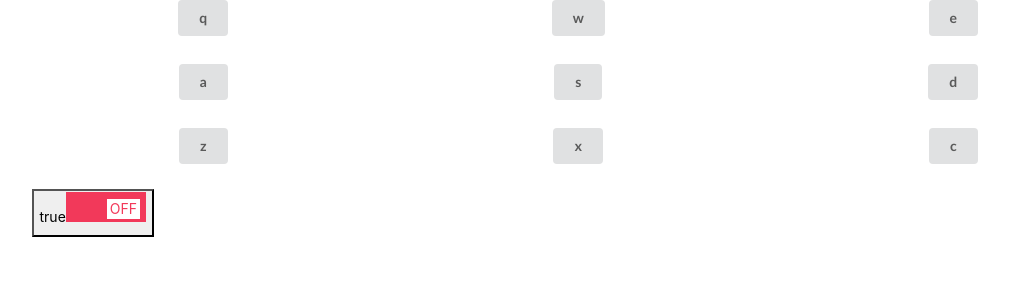
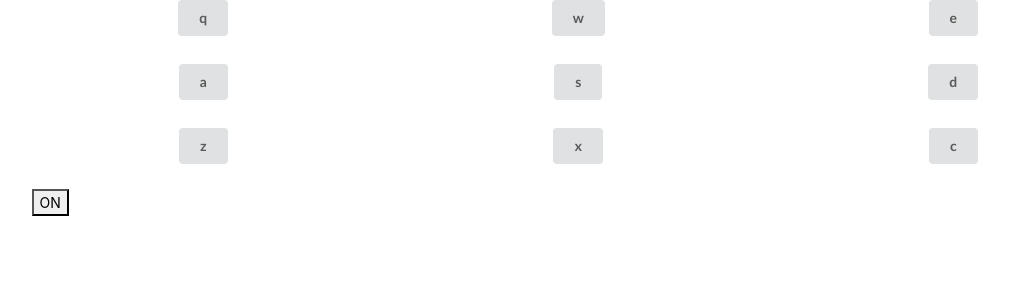
Before and after one commit to kiiimng/react-drum-machine, a React (Create React App) app: page / in a window 1280 px wide. Shown: the top 300 px of the page, without its empty margins (60-1069 px from the left). Built offline with nearby package versions, Linux system fonts and the light colour scheme; the HTML template or start-up script is replaced by a standard one.

Commit message:
added on/off button

```diff
--- a/src/App.js
+++ b/src/App.js
@@ -28,11 +28,12 @@ class App extends React.Component {
 
       state = {
         selectedSound: '',
-        power: "true"
+        power: "ON"
       };
 
 
   onSoundSelect = (sound) => {
+   if (this.state.power){
     this.setState ({
       selectedSound: sound,
     });
@@ -40,29 +41,42 @@ class App extends React.Component {
       document.getElementById('player').currentTime = 0
       document.getElementById('player').play()
     }
+   }
+
   };
 
   handleKeyDown = (sound) => {
-    this.setState ({
-      selectedSound: sound,
-    });
-    if(sound === this.state.selectedSound) {
-      document.getElementById('player').currentTime = 0
-      document.getElementById('player').play()
+    if (this.state.power) {
+      this.setState ({
+        selectedSound: sound,
+      });
+      if(sound === this.state.selectedSound) {
+        document.getElementById('player').currentTime = 0
+        document.getElementById('player').play()
+      }
     }
-    }
+  }
 
-    switchPower = () => {
-      console.log(this.state.power)
+    handleClick = () => {
+     const text = document.getElementById('power-button');
+     if (text.innerHTML === "ON") {
+       text.innerHTML = "OFF"
+     } else {
+       text.innerHTML = "ON"
+     }
+
       this.setState({
-        power: this.state.power === 'true' ? 'false' : 'true'
-      })
+        power: this.state.power === "ON" ? "OFF" : "ON",
+        selectedSound: ''})
+
+
+
+
     }
 
 
-
     shouldComponentUpdate(){
-      return this.state.power
+      return this.state.power === "ON" ? true : false
     }
 
   render() {
@@ -76,7 +90,7 @@ class App extends React.Component {
         <div className="ui header">
           <Display soundName={this.state.selectedSound.soundName} />
         </div>
-        <PowerButton power={this.state.power} onClick={this.switchPower}/>
+        <button id="power-button" onClick={this.handleClick}>ON</button>
       </div>
       );
   }
@@ -92,3 +106,4 @@ export default App;
 // onPlaying={this.handleSongPlaying}
 // onFinishedPlaying={this.handleSongFinishedPlaying}
 // autoLoad={true}
+//this.setState({power: this.state.power === 'true' ? 'false' : 'true'}
--- a/src/Components/PowerButton.js
+++ b/src/Components/PowerButton.js
@@ -1,5 +1,5 @@
 import React from 'react';
-import './PowerButton.css';
+//import './PowerButton.css';
 
 class PowerButton extends React.Component {
 state = {
@@ -10,14 +10,12 @@ handleSwitch = () => {
 }
 render() {
     return (
-        <button>
+
         <label >
-            {this.props.power}
-            <input onChange={this.handleSwitch} className="input1" type="checkbox" /><span className="button1"></span>
+            <input  className="input1" type="checkbox" /><span className="button1"></span>
 
         </label>
 
-        </button>
 
     )
 }
```
